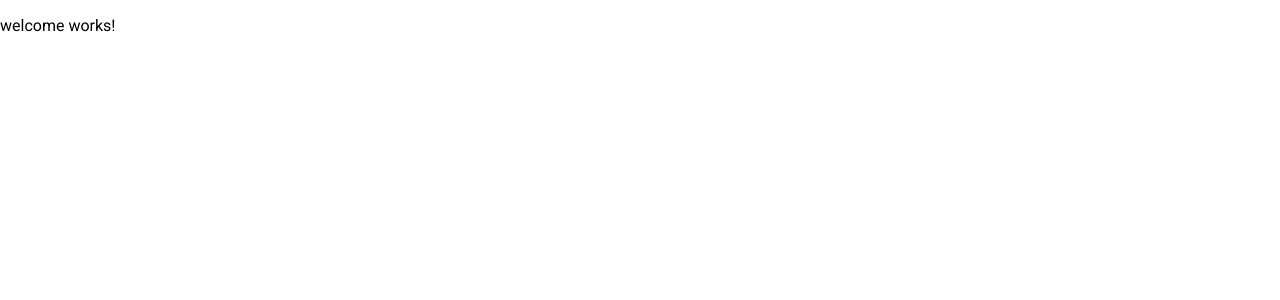
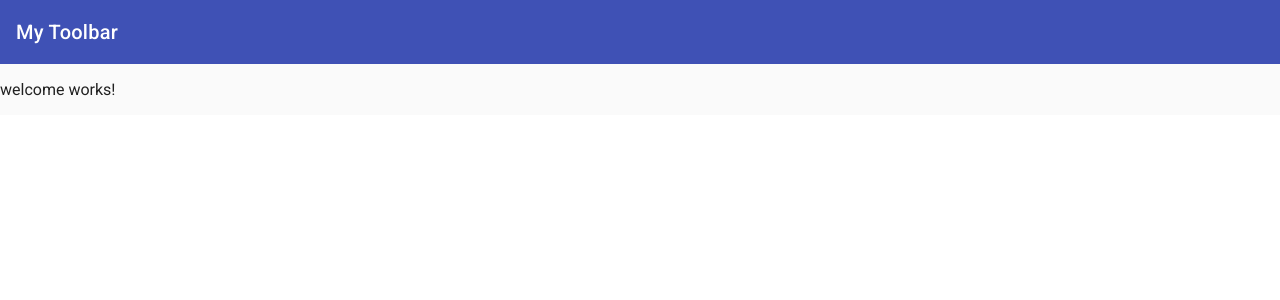
Before and after one commit to antrampa/fitness-tracker-2, an Angular app: page / in a window 1280 px wide. Shown: the top 300 px of the page. Built offline with nearby package versions, Linux system fonts and the light colour scheme.

Commit message:
added sidenv and toolbar

```diff
--- a/src/app/app.component.html
+++ b/src/app/app.component.html
@@ -1 +1,11 @@
-<router-outlet></router-outlet>
+<mat-sidenav-container>
+    <mat-sidenav #sidenav role="navigation">
+        <p>I'm sidenav!</p>
+    </mat-sidenav>
+    <mat-sidenav-content>
+        <mat-toolbar color="primary">My Toolbar</mat-toolbar>
+        <main>
+            <router-outlet></router-outlet>
+        </main>
+    </mat-sidenav-content>
+</mat-sidenav-container>
--- a/src/app/material.module.ts
+++ b/src/app/material.module.ts
@@ -6,6 +6,8 @@ import {MatInputModule} from '@angular/material/input';
 import {MatDatepickerModule} from '@angular/material/datepicker';
 import { MatNativeDateModule } from '@angular/material/core';
 import { MatCheckboxModule } from '@angular/material/checkbox';
+import { MatSidenavModule } from '@angular/material/sidenav';
+import { MatToolbarModule } from '@angular/material/toolbar';
 
 @NgModule({
   declarations: [],
@@ -17,6 +19,8 @@ import { MatCheckboxModule } from '@angular/material/checkbox';
    MatDatepickerModule,
    MatNativeDateModule,
    MatCheckboxModule,
+   MatSidenavModule,
+   MatToolbarModule,
   ],
   exports: [
     MatButtonModule,
@@ -26,6 +30,8 @@ import { MatCheckboxModule } from '@angular/material/checkbox';
     MatDatepickerModule,
     MatNativeDateModule,
     MatCheckboxModule,
+    MatSidenavModule,
+    MatToolbarModule,
   ]
 })
 export class MaterialModule { }
--- a/src/styles.scss
+++ b/src/styles.scss
@@ -1,4 +1,8 @@
 /* You can add global styles to this file, and also import other style files */
 
-html, body { height: 100%; }
-body { margin: 0; font-family: Roboto, "Helvetica Neue", sans-serif; }
+html, body {
+    font-family: Roboto, sans-serif;
+ }
+body {
+    margin: 0;
+ }
```
